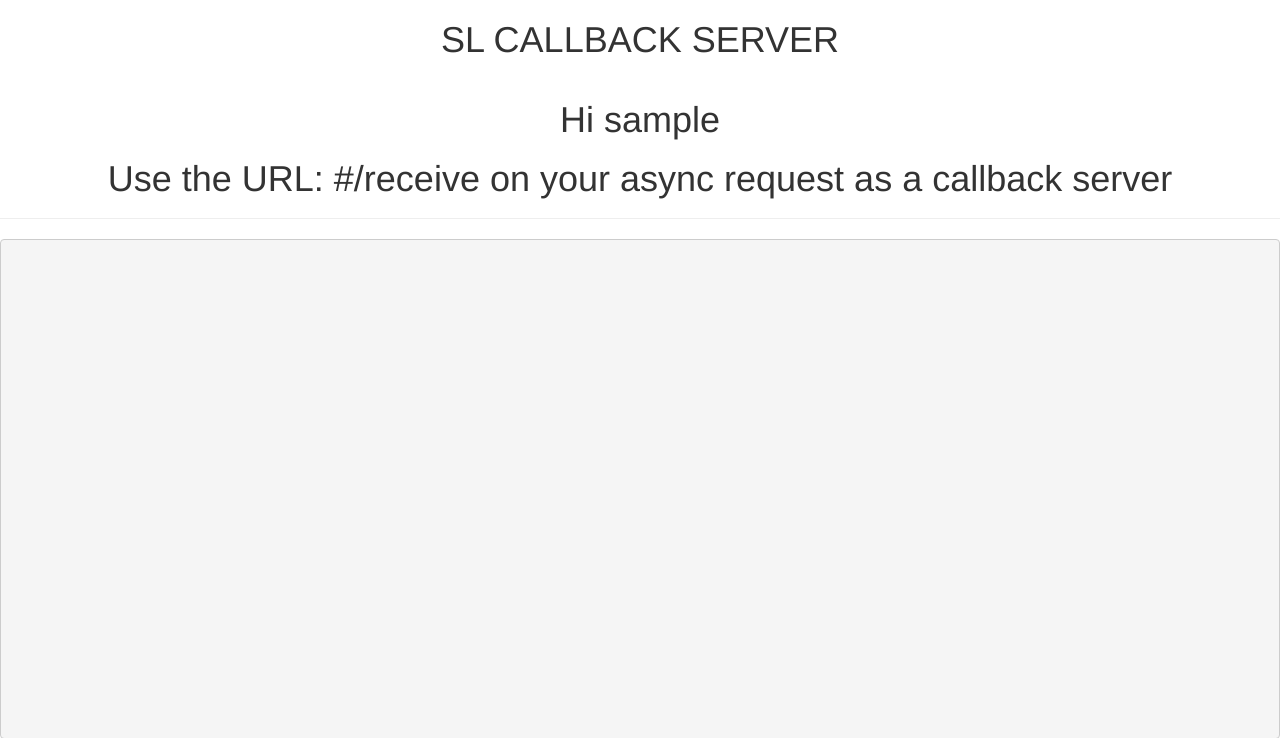
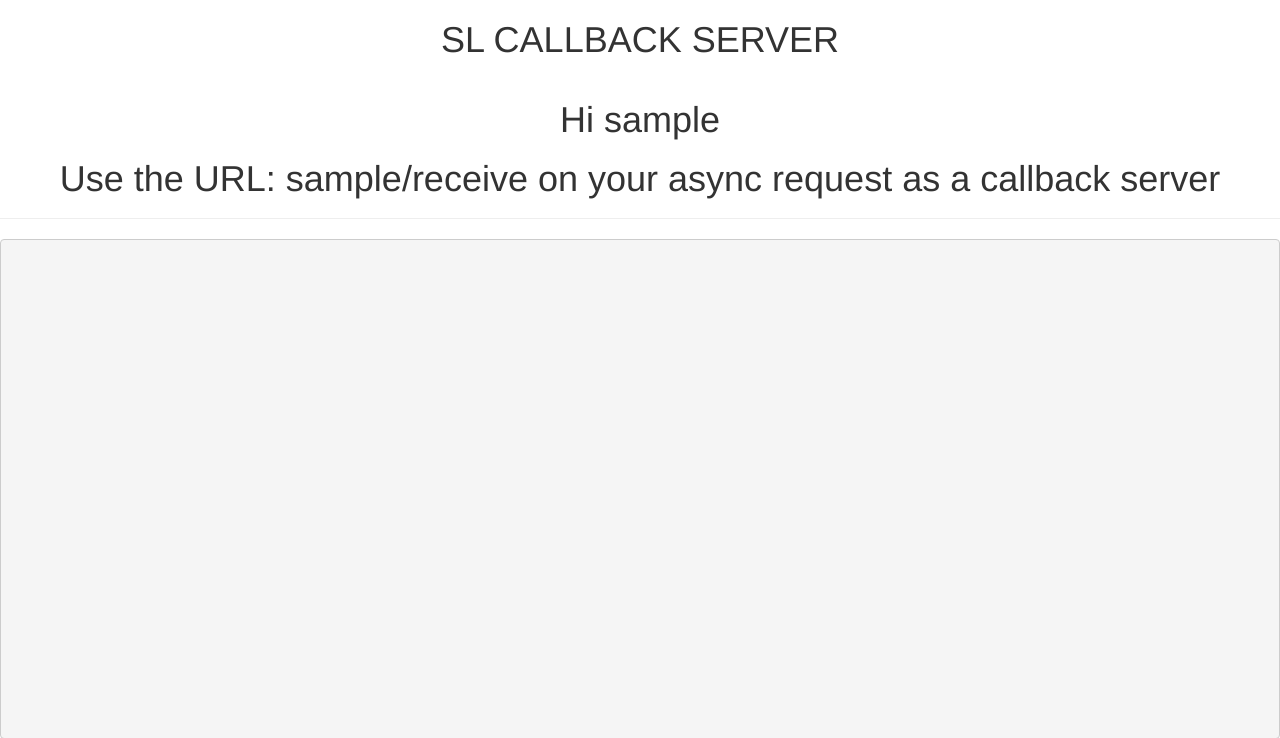
Before and after one commit to mauriciodtdt/api-response-catcher, a Flask app: a page that uses templates/user.html in a window 1280 px wide. Shown: the top 738 px of the page. Run offline with Flask 2, Linux system fonts and the light colour scheme; data that the repository does not hold is empty.

Commit message:
Fixed user.html

```diff
--- a/app.py
+++ b/app.py
@@ -13,7 +13,7 @@ counter = 100
 
 @app.route("/")
 def index():
-    return f"Please append your name to the URL. e.g: {request.url_rule}/<name>"
+    return f"Please append your name to the URL"
 
 
 @app.route('/<user>')
--- a/templates/user.html
+++ b/templates/user.html
@@ -21,8 +21,7 @@
 <body>
     <div class="page-header">
         <h1 class="center">Hi {{content}}</h1>
-        <h1 class="center">Use the URL:  {{ url_for(request.endpoint) }}/receive on
-            your async request as a callback server</h1>
+        <h1 class="center">Use the URL:  {{ content }}/receive on your async request as a callback server</h1>
       </div>
     <pre id="chat-text"></pre>
     <script>
```
